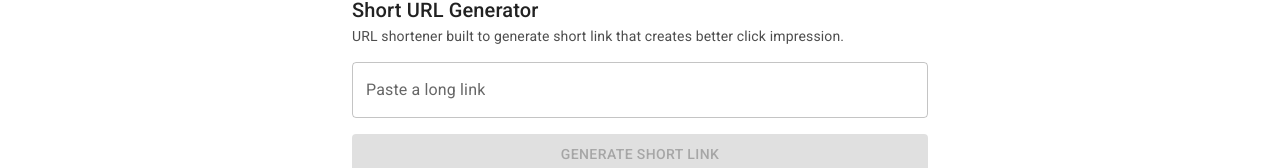
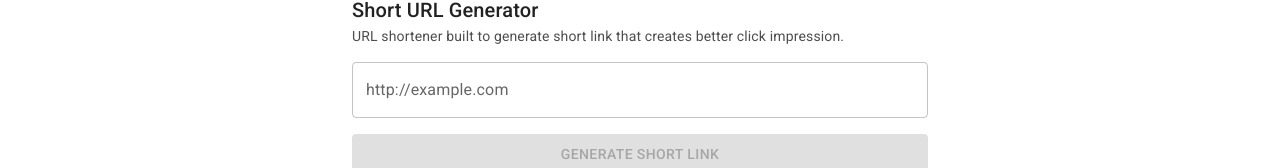
Before and after one commit to 0xNaim/URL-Shortener, a React (Create React App) app: page /short in a window 1280 px wide. Shown: the part 376-544 px from the top of the page. Built offline with nearby package versions, Linux system fonts and the light colour scheme.

Commit message:
url validation added

```diff
--- a/src/pages/shortener/Shortener.jsx
+++ b/src/pages/shortener/Shortener.jsx
@@ -97,7 +97,7 @@ const Shortener = () => {
             </Typography>
             <TextField
               id="outlined-search"
-              label="Paste a long link"
+              label="http://example.com"
               type="search"
               autoComplete="off"
               fullWidth
```
